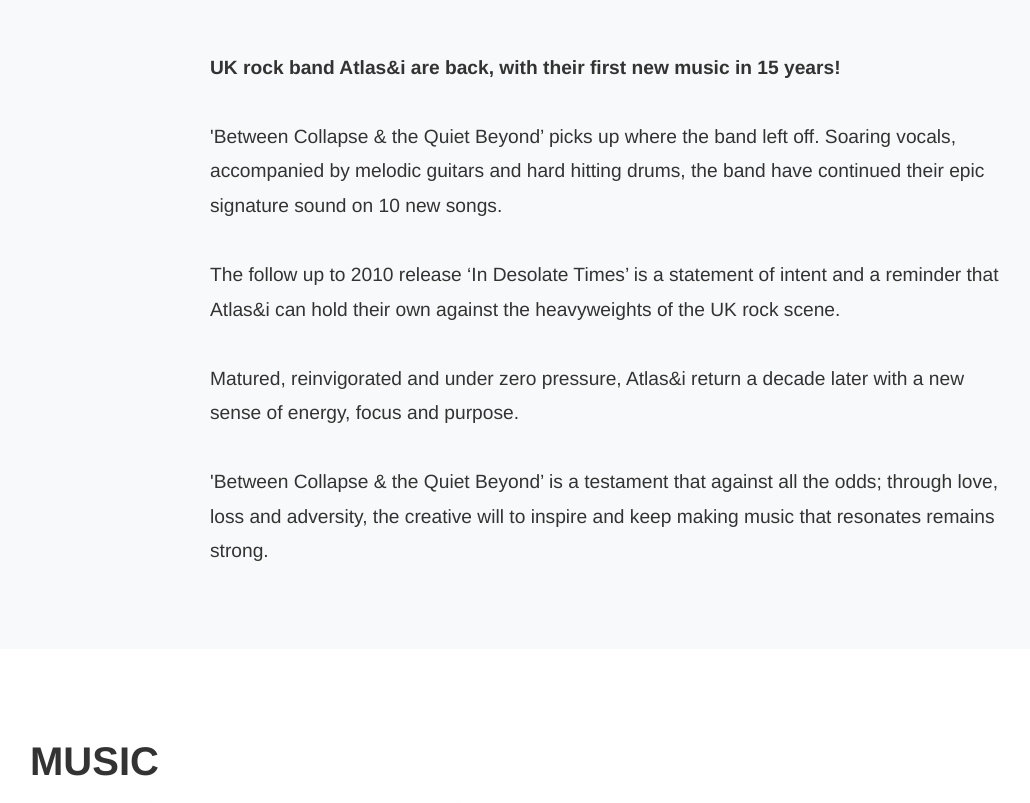
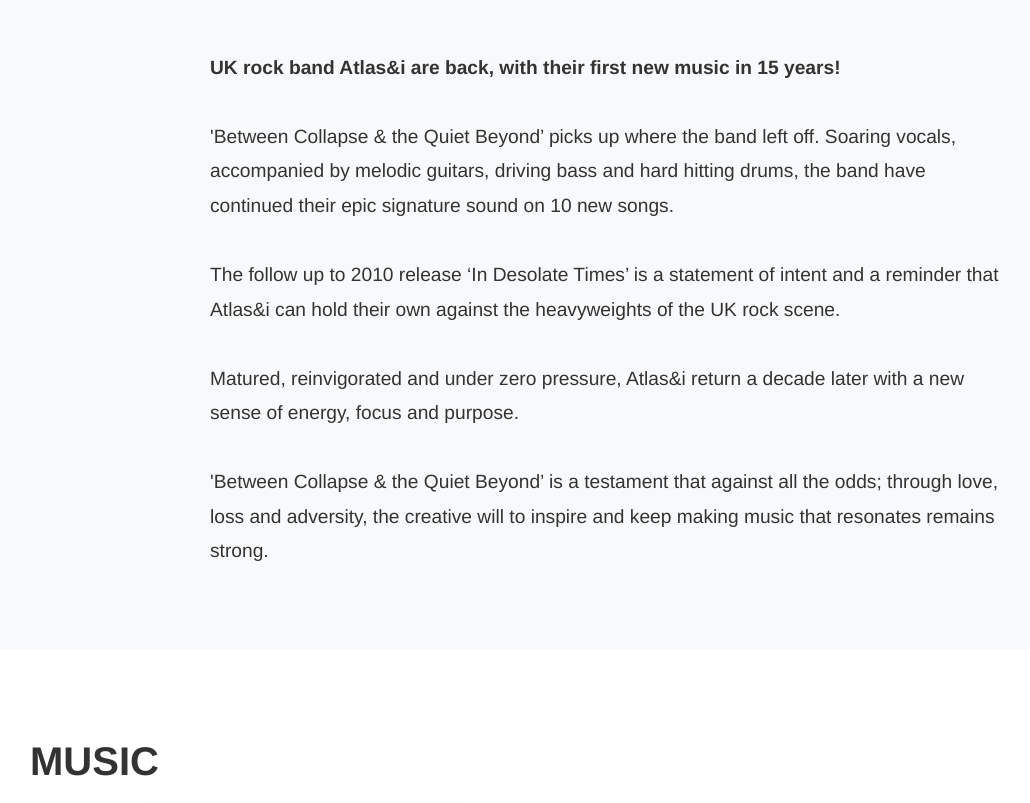
Before and after one commit to chringodoteth/atlasandi-epk, a plain HTML site: page index.html in a window 1280 px wide. Shown: the part 960-1763 px from the top of the page, without its empty margins (30-1060 px from the left). Drawn offline with Linux system fonts and the light colour scheme.

Commit message:
Update index.html

```diff
--- a/index.html
+++ b/index.html
@@ -73,7 +73,7 @@
                 <br>
                 <p><strong>UK rock band Atlas&i are back, with their first new music in 15 years!</strong></p>
                 <br>
-                <p>'Between Collapse & the Quiet Beyond’ picks up where the band left off. Soaring vocals, accompanied by melodic guitars and hard hitting drums, the band have continued their epic signature sound on 10 new songs.</p>
+                <p>'Between Collapse & the Quiet Beyond’ picks up where the band left off. Soaring vocals, accompanied by melodic guitars, driving bass and hard hitting drums, the band have continued their epic signature sound on 10 new songs.</p>
                 <br>
                 <p>The follow up to 2010 release ‘In Desolate Times’ is a statement of intent and a reminder that Atlas&i can hold their own against the heavyweights of the UK rock scene.</p>
                 <br>
```
